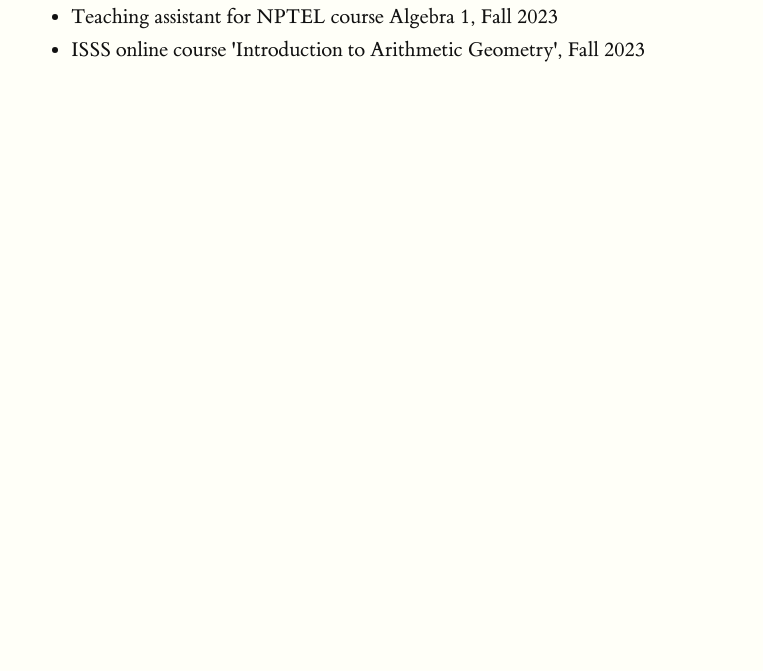
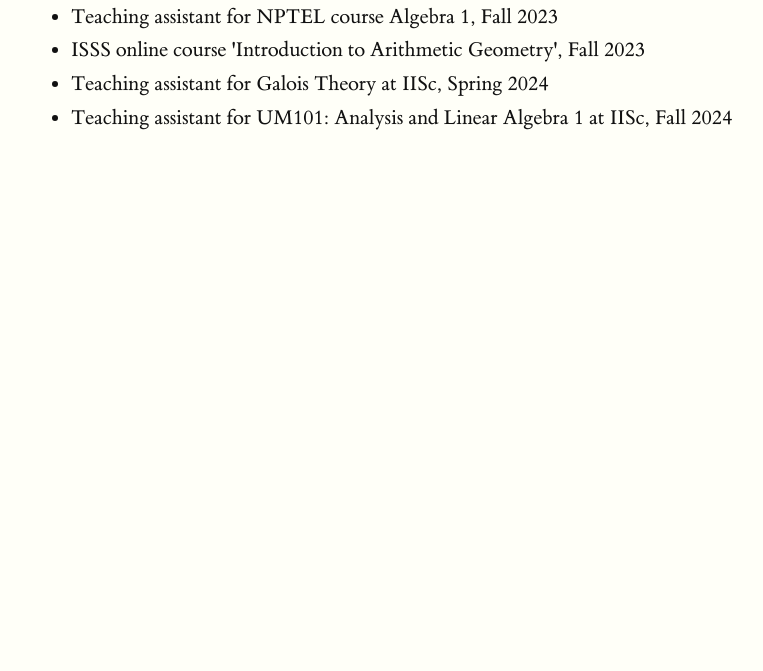
Before and after one commit to ashutoshjangle/ashutoshjangle.github.io, a website: page teaching.html in a window 1280 px wide. Shown: the part 129-800 px from the top of the page, without its empty margins (129-892 px from the left). Drawn offline with Linux system fonts and the light colour scheme.

Commit message:
Update teaching.html

```diff
--- a/teaching.html
+++ b/teaching.html
@@ -9,7 +9,9 @@
 	<h1>Teaching</h1>
 <ul>
 	<li> Teaching assistant for NPTEL course Algebra 1, Fall 2023 </li>
-	<li> ISSS online course 'Introduction to Arithmetic Geometry', Fall 2023</li>
+	<li> ISSS online course 'Introduction to Arithmetic Geometry', Fall 2023 </li>
+	<li> Teaching assistant for Galois Theory at IISc, Spring 2024 </li>
+	<li> Teaching assistant for UM101: Analysis and Linear Algebra 1 at IISc, Fall 2024</li>
 	</ul>
 </body>
 </html>
```
